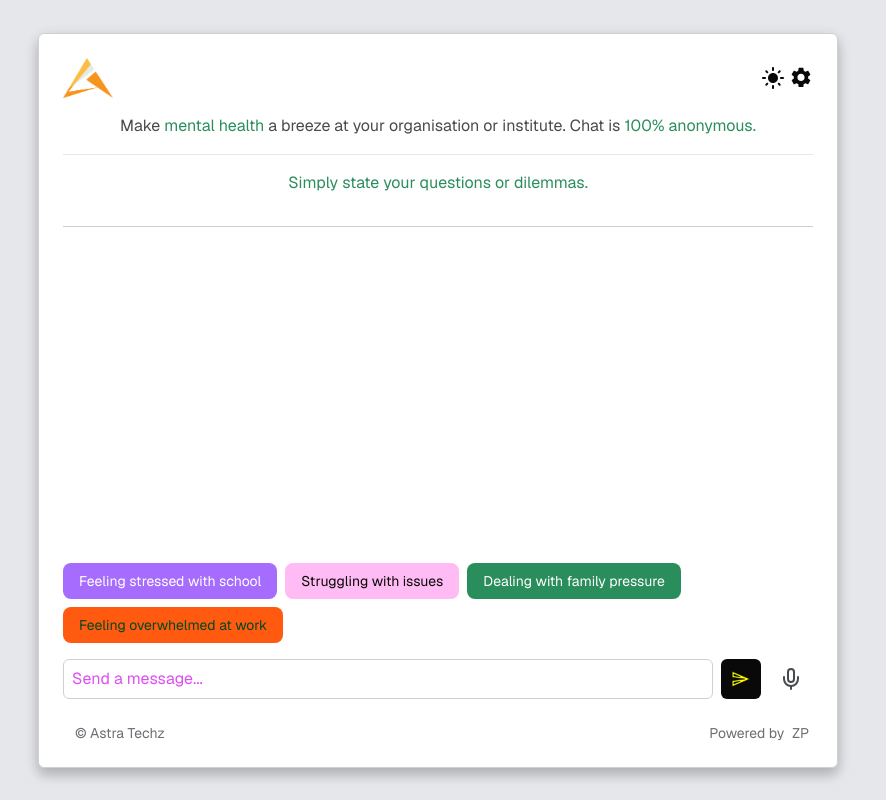
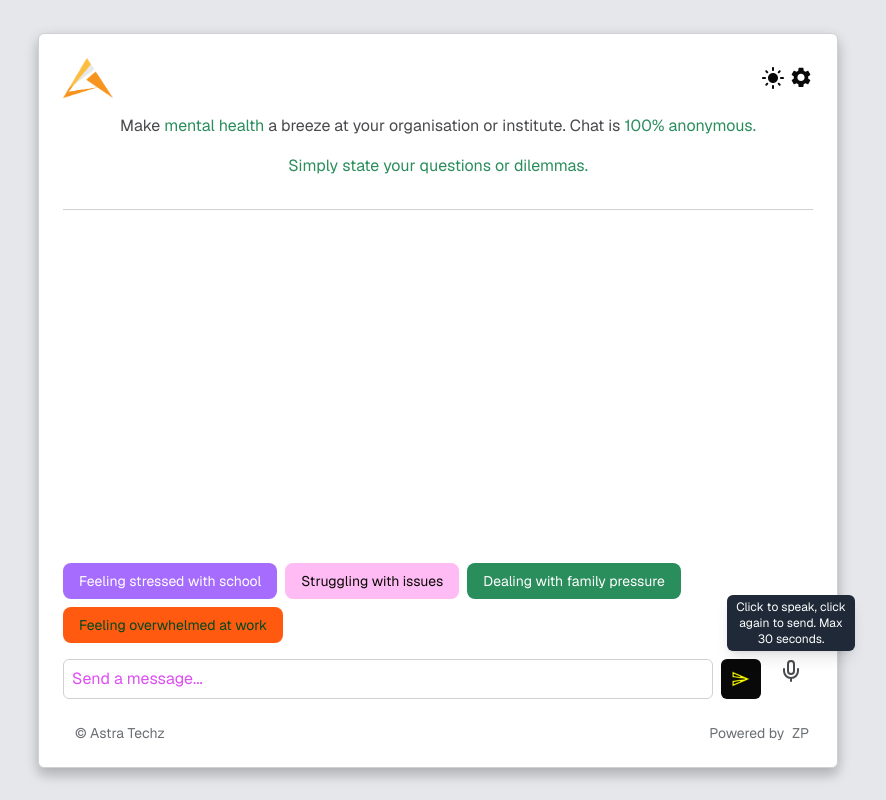
Before and after one commit to engagepy/ai_multimodal_webapp, a Next.js app: page / in a window 1280 px wide. Shown: the whole page, without its empty margins (202-1088 px from the left). Built offline with nearby package versions, Linux system fonts and the light colour scheme.

Commit message:
type text and mic hover bubble added

```diff
--- a/app/page.tsx
+++ b/app/page.tsx
@@ -11,8 +11,6 @@ import useConfiguration from "./hooks/useConfiguration";
 import { UserButton } from "@clerk/nextjs";
 import { Mic, SendHorizontal } from "lucide-react";
 import Link from "next/link";
-import { start } from "repl";
-import { on } from "events";
 
 let recorder = null;
 
@@ -25,12 +23,13 @@ export default function Home() {
   const { append, messages, input, handleInputChange, handleSubmit } = useChat({
     onFinish,
   });
-  const { useRag, llm, similarityMetric, setConfiguration } =
-    useConfiguration();
+  const { useRag, llm, similarityMetric, setConfiguration } = useConfiguration();
 
   const messagesEndRef = useRef(null);
   const [configureOpen, setConfigureOpen] = useState(false);
   const [isRecording, setIsRecording] = useState(false);
+  const [showNotification, setShowNotification] = useState(false);
+  const [timeoutt, setTimeoutt] = useState(null);
 
   const scrollToBottom = () => {
     messagesEndRef.current?.scrollIntoView({ behavior: "smooth" });
@@ -53,9 +52,6 @@ export default function Home() {
     };
     append(msg, { options: { body: { useRag, llm, similarityMetric } } });
   };
-
-  const [showNotification, setShowNotification] = useState(false);
-  const [timeoutt, setTimeoutt] = useState(null);
 
   const startRecording = () => {
     let constraints = {
@@ -134,6 +130,8 @@ export default function Home() {
     sendAudio(data);
   };
 
+  const [showMicHover, setShowMicHover] = useState(true);
+
   const handleMicrophoneClick = () => {
     console.log("Microphone clicked", isRecording);
     if (isRecording) {
@@ -150,10 +148,12 @@ export default function Home() {
         setTimeout(() => {
           setShowNotification(false);
           stopRecording();
-        }, 15000)
+        }, 30000)
       );
     }
+    setShowMicHover(false);
   };
+
   return (
     <>
       {/* Notification */}
@@ -176,9 +176,6 @@ export default function Home() {
                   height="100"
                   alt="Logo"
                 />
-
-
-                {/* <h1 className=' text-xl md:text-2xl font-medium text-yellow-500'></h1> */}
               </div>
               <div className="flex gap-1">
                 <ThemeButton />
@@ -198,24 +195,15 @@ export default function Home() {
             </div>
             <p className="chatbot-text-secondary-inverse text-center text-sm md:text-base mt-2 md:mt-4">
               Make{" "}
-              <span className="text-[var(--text-primary-main)]">
-                mental health
-              </span>{" "}
+              <span className="text-[var(--text-primary-main)]">mental health</span>{" "}
               a breeze at your organisation or institute. Chat is{" "}
-              <span className="text-[var(--text-primary-main)]">
-                100% anonymous.
-              </span>
+              <span className="text-[var(--text-primary-main)]">100% anonymous.</span>
             </p>
-            <hr className="my-4" />
             <p className="chatbot-text-secondary-inverse text-center text-sm md:text-base mt-2 md:mt-4">
               <span className="text-[var(--text-primary-main)] inline-block overflow-hidden whitespace-nowrap animate-typewriter">
                 Simply state your questions or dilemmas.
               </span>
             </p>
-
-
-
-
           </div>
           <div className="flex-1 relative overflow-y-auto my-4 md:my-6">
             <div className="absolute w-full overflow-x-hidden">
@@ -256,25 +244,16 @@ export default function Home() {
                   d="M2.925 5.025L9.18333 7.70833L2.91667 6.875L2.925 5.025ZM9.175 12.2917L2.91667 14.975V13.125L9.175 12.2917ZM1.25833 2.5L1.25 8.33333L13.75 10L1.25 11.6667L1.25833 17.5L18.75 10L1.25833 2.5Z"
                 />
               </svg>
-
-              {/* <SendHorizontal className="chatbot-text-secondary-inverse" /> */}
             </button>
 
             {/* Record Button */}
+            <div className="relative">
               <button
+                type="button"
                 onClick={handleMicrophoneClick}
                 className="chatbot-record-button flex rounded-md items-center justify-center px-2.5"
               >
                 {isRecording ? (
-                // <SendHorizontal className="chatbot-text-secondary-inverse bg-white" />
-                // <svg width="20" height="20" viewBox="0 0 20 20">
-                //   <path
-                //     fill="yellow"
-                //     stroke="black"
-                //     strokeWidth="0.5"
-                //     d="M2.925 5.025L9.18333 7.70833L2.91667 6.875L2.925 5.025ZM9.175 12.2917L2.91667 14.975V13.125L9.175 12.2917ZM1.25833 2.5L1.25 8.33333L13.75 10L1.25 11.6667L1.25833 17.5L18.75 10L1.25833 2.5Z"
-                //   />
-                // </svg>
                   <Mic
                     color="green"
                     className="chatbot-text-secondary-inverse text-green"
@@ -283,6 +262,13 @@ export default function Home() {
                   <Mic className="chatbot-text-secondary-inverse" />
                 )}
               </button>
+              {showMicHover && (
+                <div className="absolute bottom-full left-1/2 transform -translate-x-1/2 mb-2 p-1 text-xs text-center text-white bg-gray-800 rounded-md shadow-lg w-24 sm:w-20 md:w-24 lg:w-28 xl:w-32">
+
+                  Click to speak, click again to send. Max 30 seconds.
+                </div>
+              )}
+            </div>
           </form>
 
           <Footer />
--- a/tailwind.config.js
+++ b/tailwind.config.js
@@ -22,7 +22,7 @@ module.exports = {
         },
       },
       animation: {
-        typewriter: 'typewriter 4s steps(44) 1s 1 normal both',
+        typewriter: 'typewriter 4s steps(44) 3.5s 1 normal both',
       },
     },
   },
```
Lines whose indentation alone changed are shown as unchanged.
